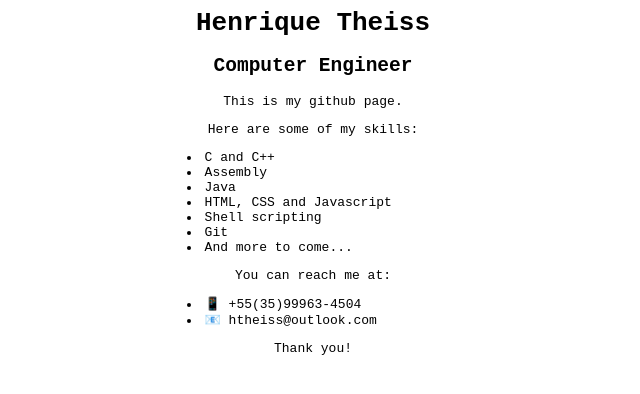
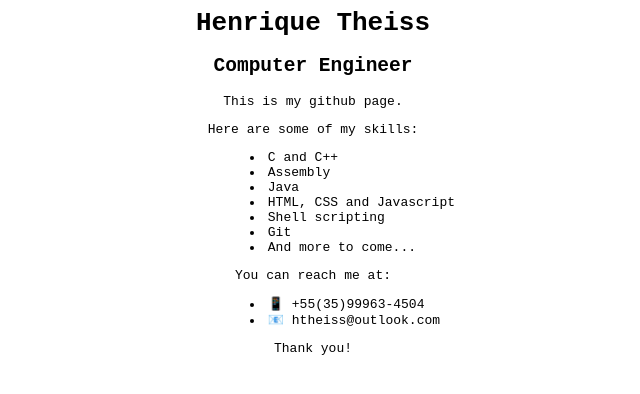
Before and after one commit to ranamen/ranamen.github.io, a plain HTML site: page index.html in a window 1280 px wide. Shown: the whole page, without its empty margins (327-967 px from the left). Drawn offline with Linux system fonts and the light colour scheme.

Commit message:
Update style.css

```diff
--- a/style.css
+++ b/style.css
@@ -6,5 +6,5 @@ body {
 ul {
   list-style-position: inside;
   text-align: left;
-  padding: 0 40%;
+  padding-left: 45%;
 }
```
